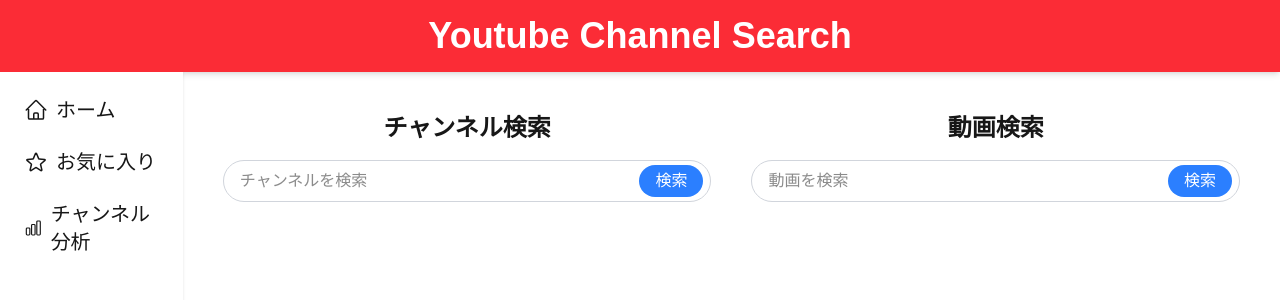
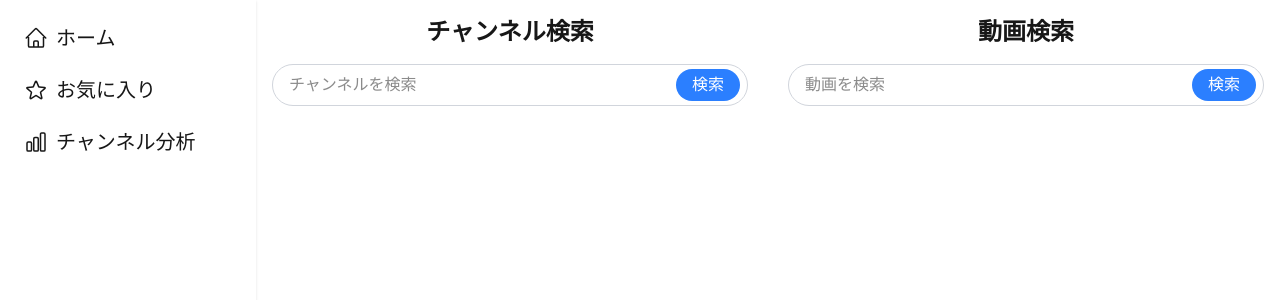
Before and after one commit to sugar2456/youtube-channel-visualization, a Next.js app: page / in a window 1280 px wide. Shown: the top 300 px of the page. Built offline with nearby package versions, Linux system fonts and the light colour scheme.

Commit message:
レイアウトを微調整

```diff
--- a/app/SearchChannelForm.tsx
+++ b/app/SearchChannelForm.tsx
@@ -78,10 +78,11 @@
         <Loading />
       )}
 
-      {/* 検索結果表示エリア */}
+      {/* 検索結果表示エリア - スクロール可能エリアを追加 */}
       {!isLoading && searchResults.length > 0 && (
-        <div className="mt-8 space-y-4">
+        <div className="mt-4 space-y-4 flex flex-col h-full">
           <h2 className="text-xl font-semibold">検索結果</h2>
+          <div className="overflow-y-auto flex-grow pr-2" style={{ maxHeight: 'calc(100vh - 250px)' }}>
             {searchResults.map((result, index) => (
               <ResultCard
                 key={`${result.channelId}-${index}`}
@@ -96,10 +97,11 @@
                 }
               />
             ))}
+          </div>
 
           {/* 次のページがある場合、「もっと読み込む」ボタンを表示 */}
           {nextPageToken && (
-            <div className="flex justify-center mt-4">
+            <div className="flex justify-center">
               <button
                 onClick={loadMoreResults}
                 className="bg-blue-500 hover:bg-blue-600 text-white px-4 py-2 rounded-md transition"
--- a/app/SearchVideoForm.tsx
+++ b/app/SearchVideoForm.tsx
@@ -74,10 +74,11 @@
         <Loading />
       )}
 
-      {/* 検索結果表示エリア */}
+      {/* 検索結果表示エリア - スクロール可能エリアを追加 */}
       {!isLoading && searchResults.length > 0 && (
-        <div className="mt-8 space-y-4">
+        <div className="mt-4 space-y-4 flex flex-col h-full">
           <h2 className="text-xl font-semibold">検索結果</h2>
+          <div className="overflow-y-auto flex-grow pr-2" style={{ maxHeight: 'calc(100vh - 250px)' }}>
             {searchResults.map((result, index) => (
               <ResultCard
                 key={`${result.videoId}-${index}`}
@@ -94,10 +95,11 @@
                 }
               />
             ))}
+          </div>
 
           {/* 次のページがある場合、「もっと読み込む」ボタンを表示 */}
           {nextPageToken && (
-            <div className="flex justify-center mt-4">
+            <div className="flex justify-center">
               <button
                 onClick={loadMoreResults}
                 className="bg-blue-500 hover:bg-blue-600 text-white px-4 py-2 rounded-md transition"
--- a/app/components/SideBar.tsx
+++ b/app/components/SideBar.tsx
@@ -52,7 +52,7 @@
 
 export default function SideBar() {
   return (
-    <aside className="flex flex-col w-1/7 bg-white p-4 shadow">
+    <aside className="flex flex-col w-full bg-white p-4 shadow h-full">
       <ul className="space-y-2">
         {sideBarItems.map((item) => (
           <SideBarItem
--- a/app/layout.tsx
+++ b/app/layout.tsx
@@ -1,7 +1,6 @@
 import type { Metadata } from "next";
 import { Geist, Geist_Mono } from "next/font/google";
 import "./globals.css";
-import Header from "@/app/components/Header";
 import SideBar from "./components/SideBar";
 
 const geistSans = Geist({
@@ -29,11 +28,14 @@
       <body
         className={`${geistSans.variable} ${geistMono.variable} antialiased flex flex-col min-h-screen`}
       >
-        <Header />
-        <div className="flex flex-1 overflow-hidden">
-          <SideBar />
-          <main className="flex-1 overflow-y-auto p-6">
-            {children}
+        <div className="flex flex-1 overflow-hidden w-full">
+          <div className="w-64 flex-shrink-0">
+            <SideBar />
+          </div>
+          <main className="flex-1 overflow-auto max-w-full">
+            <div className="w-full max-w-full">
+              {children}
+            </div>
           </main>
         </div>
       </body>
--- a/app/page.tsx
+++ b/app/page.tsx
@@ -12,10 +12,10 @@
 export default function Page() {
   return (
     <div className="flex md:flex-row flex-col w-full gap-2">
-      <div className="flex-1">
+      <div className="w-full md:w-1/2">
         <SearchChannelForm />
       </div>
-      <div className="flex-1">
+      <div className="w-full md:w-1/2">
         <SearchVideoForm />
       </div>
     </div>
```
Lines whose indentation alone changed are shown as unchanged.
